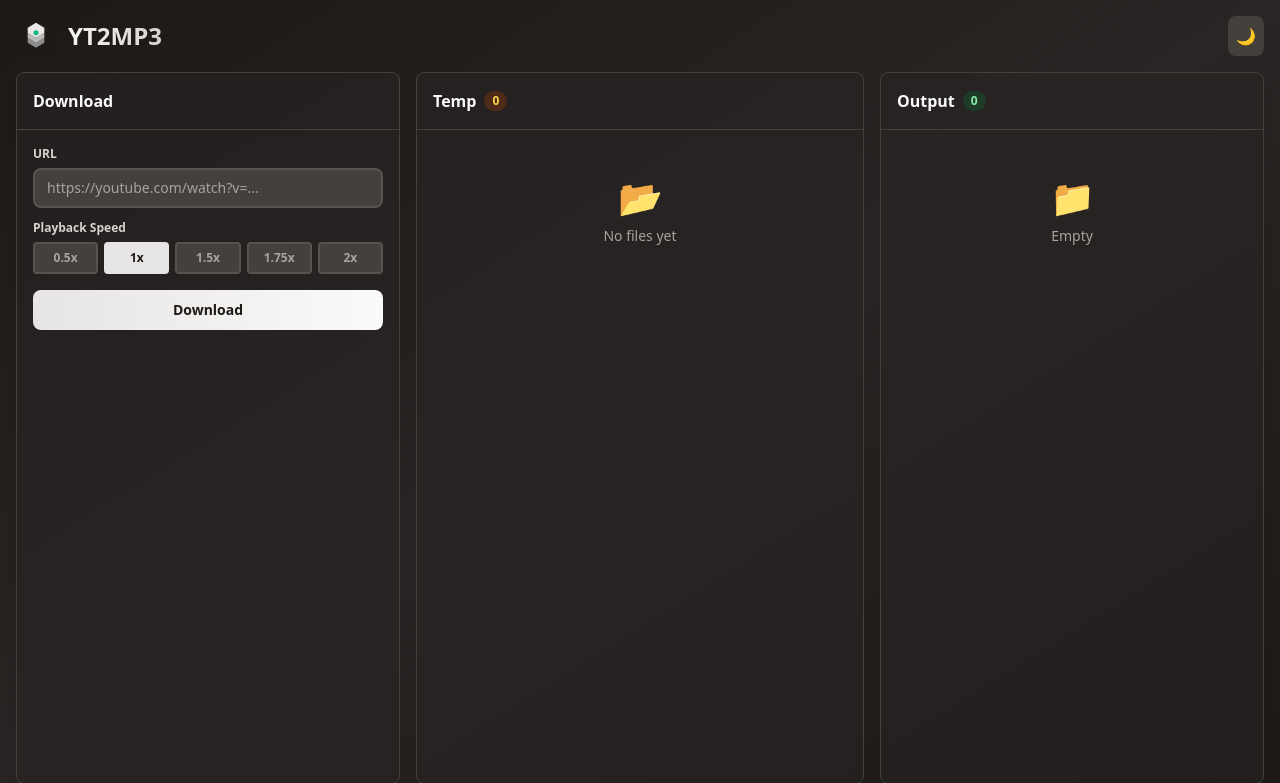
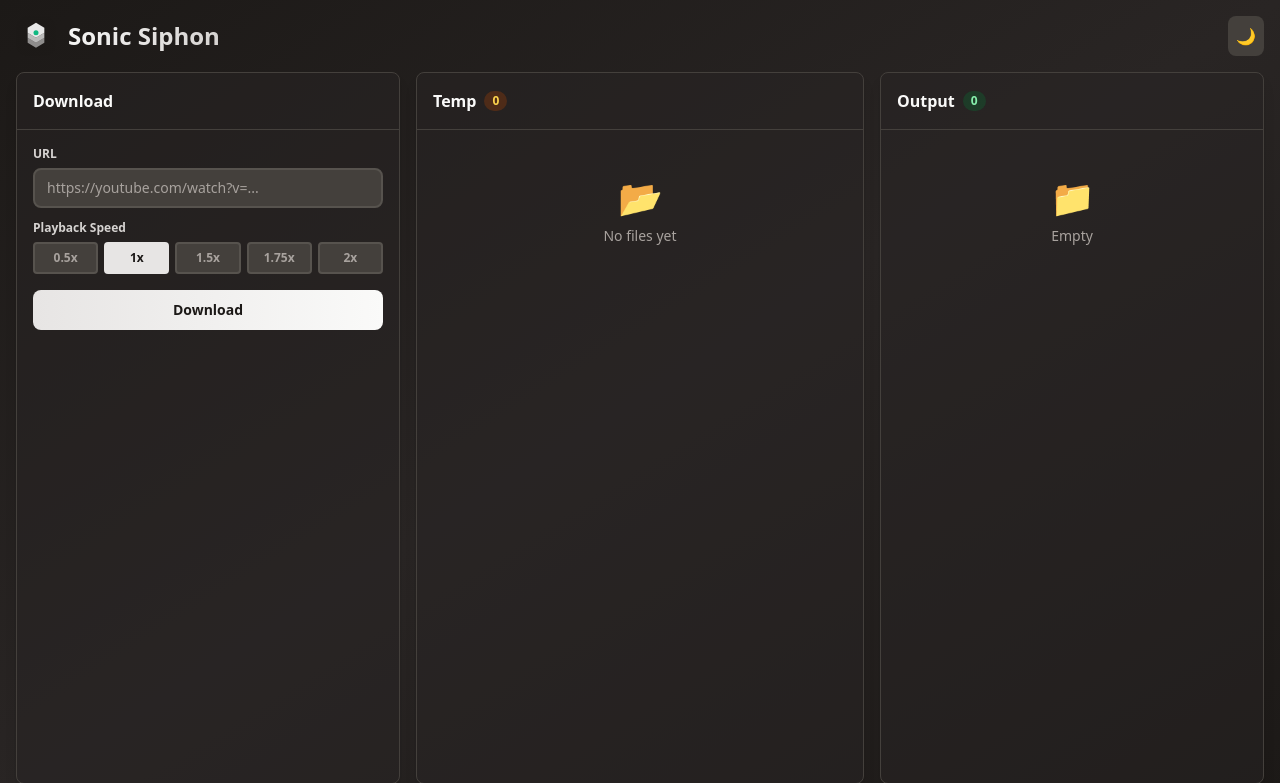
Before and after one commit to Gren-95/sonic-siphon, a Flask app: page / in a window 1280 px wide. Shown: the top 783 px of the page. Run offline with Flask 3, Linux system fonts and the light colour scheme; data that the repository does not hold is empty; style sheets or scripts are compiled from the project's sources; parts of the project's set-up code (start-up, migrations or seed data) failed here and were passed over; some libraries are stand-ins or nearby versions.

Commit message:
Readability fixes and rebranding

```diff
--- a/docker-compose.yml
+++ b/docker-compose.yml
@@ -1,12 +1,10 @@
 services:
-  yt2mp3:
+  sonic-siphon:
     build: .
-    container_name: yt2mp3-downloader
+    container_name: sonic-siphon
     ports:
       - "5000:5000"
     volumes:
       - ./output:/output
      # - ./temp:/temp
     restart: unless-stopped
-    environment:
-      - PYTHONUNBUFFERED=1
--- a/package.json
+++ b/package.json
@@ -1,7 +1,7 @@
 {
-  "name": "yt2mp3docker",
+  "name": "sonic-siphon",
   "version": "1.0.0",
-  "description": "YouTube to MP3 downloader with Tailwind CSS",
+  "description": "Sonic Siphon a youtube to mp3 downloader with Tailwind CSS",
   "scripts": {
     "build:css": "tailwindcss -i ./static/src/input.css -o ./static/css/main.css --minify"
   },
--- a/templates/index.html
+++ b/templates/index.html
@@ -3,7 +3,7 @@
 <head>
     <meta charset="UTF-8">
     <meta name="viewport" content="width=device-width, initial-scale=1.0">
-    <title>YT2MP3</title>
+    <title>Sonic Siphon</title>
     <link rel="icon" type="image/svg+xml" href="{{ url_for('static', filename='favicon.svg') }}">
     <link rel="stylesheet" type="text/css" href="{{ url_for('static', filename='css/main.css') }}">
 </head>
@@ -35,7 +35,7 @@
                     </defs>
                 </svg>
                 <h1 class="text-2xl font-bold bg-gradient-to-r from-stone-900 to-stone-700 dark:from-stone-100 dark:to-stone-300 bg-clip-text text-transparent">
-                    YT2MP3
+                    Sonic Siphon
                 </h1>
             </div>
             <button id="themeToggle" class="p-2 rounded-lg bg-stone-200 dark:bg-stone-700 hover:bg-stone-300 dark:hover:bg-stone-600 transition-colors">
```
Also changed, not shown: README.md.
